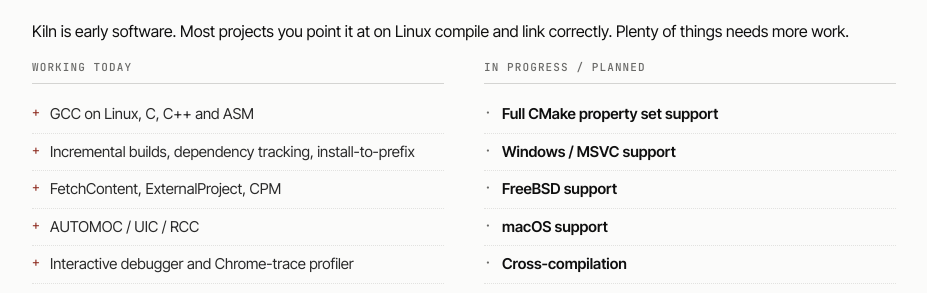
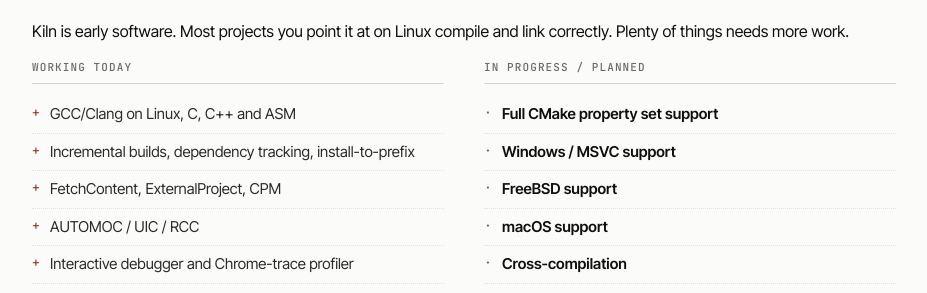
Before and after one commit to marty1885/kiln-website, a Jekyll site: the page built from index.html, in a window 1280 px wide and 900 px high, scrolled down 3457 px. Shown: the part 211-504 px from the top of the window, without its empty margins (176-1103 px from the left). Built offline with Jekyll 4.4.1, drawn with Linux system fonts in a browser that asks for light colours.

Commit message:
mention clang support

```diff
--- a/index.html
+++ b/index.html
@@ -362,7 +362,7 @@
             <div>
                 <h4 class="status-list-header">Working today</h4>
                 <ul class="status-list">
-                    <li>GCC on Linux, C, C++ and ASM</li>
+                    <li>GCC/Clang on Linux, C, C++ and ASM</li>
                     <li>
                         Incremental builds, dependency tracking,
                         install-to-prefix
```
